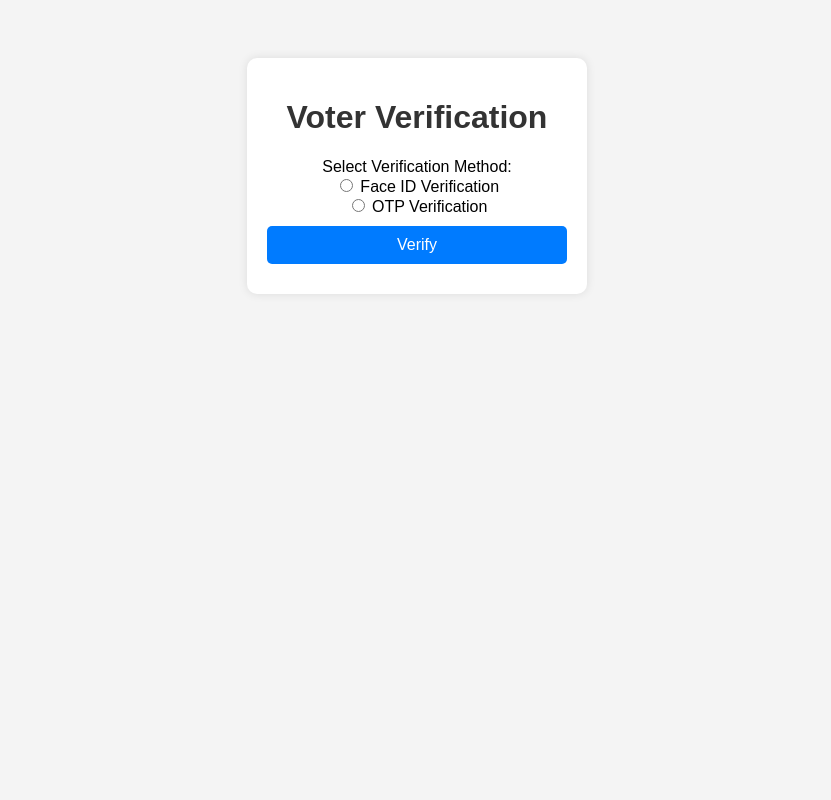
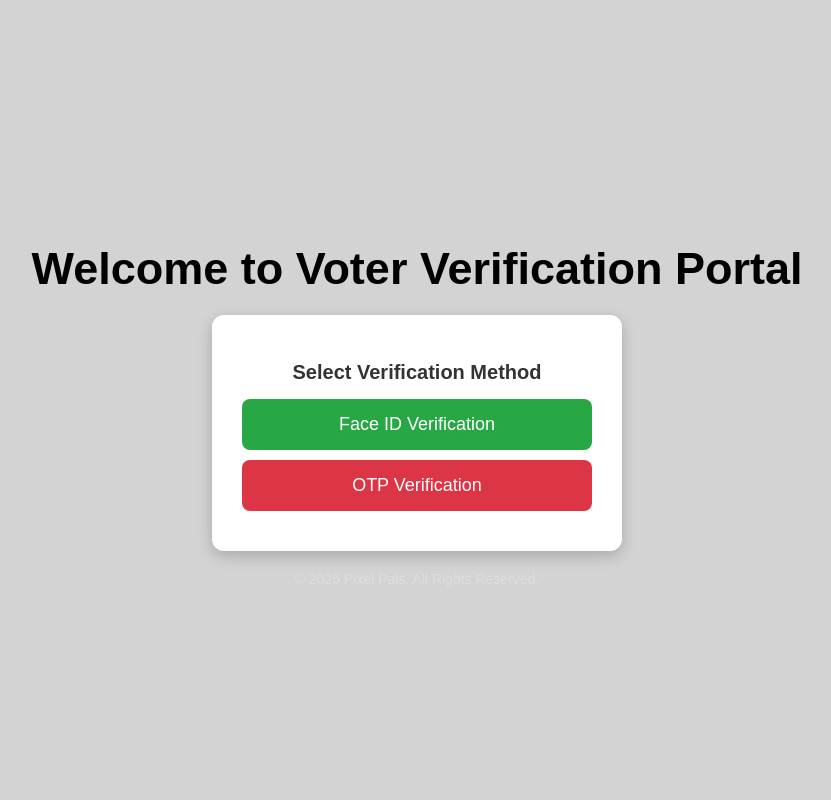
Before and after one commit to shivani194/voter-verification-portal, a Flask app: page / in a window 1280 px wide. Shown: the whole page, without its empty margins (223-1054 px from the left). Run offline with Flask 3, Linux system fonts and the light colour scheme.

Commit message:
Made changes in the html file

```diff
--- a/static/style.css
+++ b/static/style.css
@@ -1,36 +1,100 @@
+/* Smooth background gradient */
 body {
     font-family: Arial, sans-serif;
-    background-color: #f4f4f4;
+    background: lightgray;
     text-align: center;
-    padding: 50px;
+    padding: 0;
+    margin: 0;
+    height: 100vh;
+    display: flex;
+    flex-direction: column;
+    justify-content: center;
+    align-items: center;
+    color: white;
 }
 
+/* Animated Welcome Text */
+h1 {
+    font-size: 45px;
+    color: black;
+    margin-bottom: 20px;
+    opacity: 0;
+    animation: fadeIn 1.5s ease-in-out forwards;
+    text-align: start;
+}
+
+/* Fade-in animation */
+@keyframes fadeIn {
+    from { opacity: 0; transform: translateY(-10px); }
+    to { opacity: 1; transform: translateY(0); }
+}
+
+/* Voting Image */
+.image-container {
+    display: flex;
+    justify-content: center;
+    margin-bottom: 20px;
+}
+
+.image-container img {
+    width: 60%;
+    max-width: 400px;
+    border-radius: 10px;
+    box-shadow: 0px 4px 8px rgba(0, 0, 0, 0.2);
+}
+
+/* Centered Form Container */
 .container {
     background: white;
-    padding: 20px;
-    width: 300px;
-    margin: auto;
-    box-shadow: 0px 0px 10px rgba(0, 0, 0, 0.1);
-    border-radius: 10px;
+    padding: 30px;
+    width: 350px;
+    text-align: center;
+    border-radius: 12px;
+    box-shadow: 0px 5px 15px rgba(0, 0, 0, 0.2);
 }
 
-h1 {
+/* Headings inside container */
+h2 {
+    font-size: 20px;
     color: #333;
+    margin-bottom: 15px;
 }
 
-button {
+/* Verification Buttons */
+.method-btn {
     display: block;
     width: 100%;
     margin: 10px 0;
-    padding: 10px;
-    background-color: #007bff;
+    padding: 15px;
+    font-size: 18px;
     color: white;
     border: none;
-    border-radius: 5px;
+    border-radius: 8px;
     cursor: pointer;
-    font-size: 16px;
+    transition: 0.3s ease-in-out;
 }
 
-button:hover {
-    background-color: #0056b3;
+/* Different colors for different buttons */
+.face-btn {
+    background-color: #28a745;
 }
+
+.otp-btn {
+    background-color: #dc3545;
+}
+
+/* Hover effects */
+.face-btn:hover {
+    background-color: #218838;
+}
+
+.otp-btn:hover {
+    background-color: #c82333;
+}
+
+/* Footer */
+footer {
+    margin-top: 20px;
+    font-size: 14px;
+    color: #ddd;
+}
--- a/templates/index.html
+++ b/templates/index.html
@@ -7,14 +7,24 @@
     <link rel="stylesheet" href="{{ url_for('static', filename='style.css') }}">
 </head>
 <body>
+    <h1 class="fade-in">Welcome to Voter Verification Portal</h1>
+
+
+
     <div class="container">
-        <h1>Voter Verification</h1>
+        <h2>Select Verification Method</h2>
         <form action="/verify" method="post">
-            <label>Select Verification Method:</label><br>
-            <input type="radio" name="verification_method" value="face" required> Face ID Verification<br>
-            <input type="radio" name="verification_method" value="otp" required> OTP Verification<br>
-            <button type="submit">Verify</button>
+            <button type="submit" name="verification_method" value="face" class="method-btn face-btn">
+                Face ID Verification
+            </button>
+            <button type="submit" name="verification_method" value="otp" class="method-btn otp-btn">
+                OTP Verification
+            </button>
         </form>
     </div>
+
+    <footer>
+        © 2025 Pixel Pals. All Rights Reserved.
+    </footer>
 </body>
 </html>
```
Also changed, not shown: static/vote.jpg (added).
